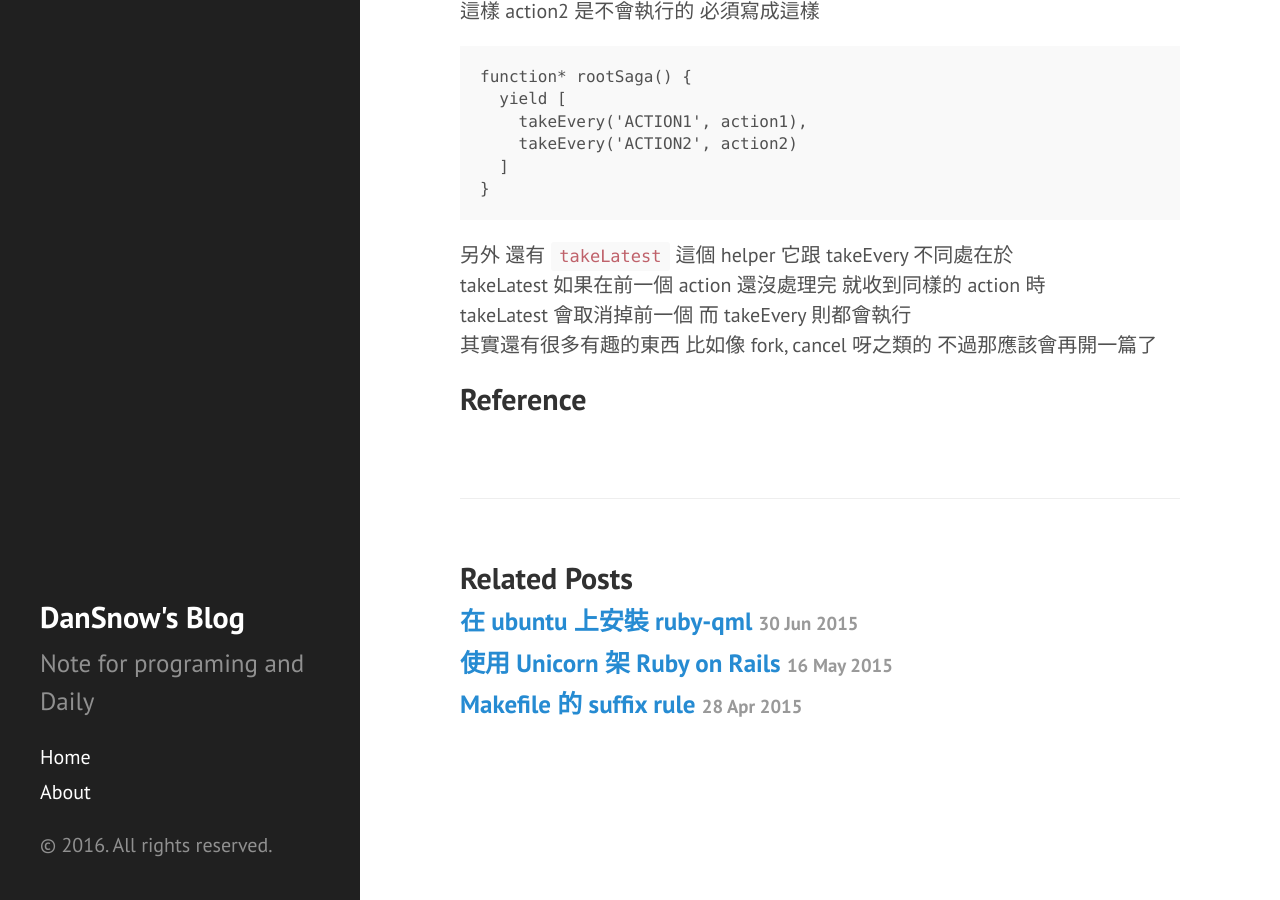
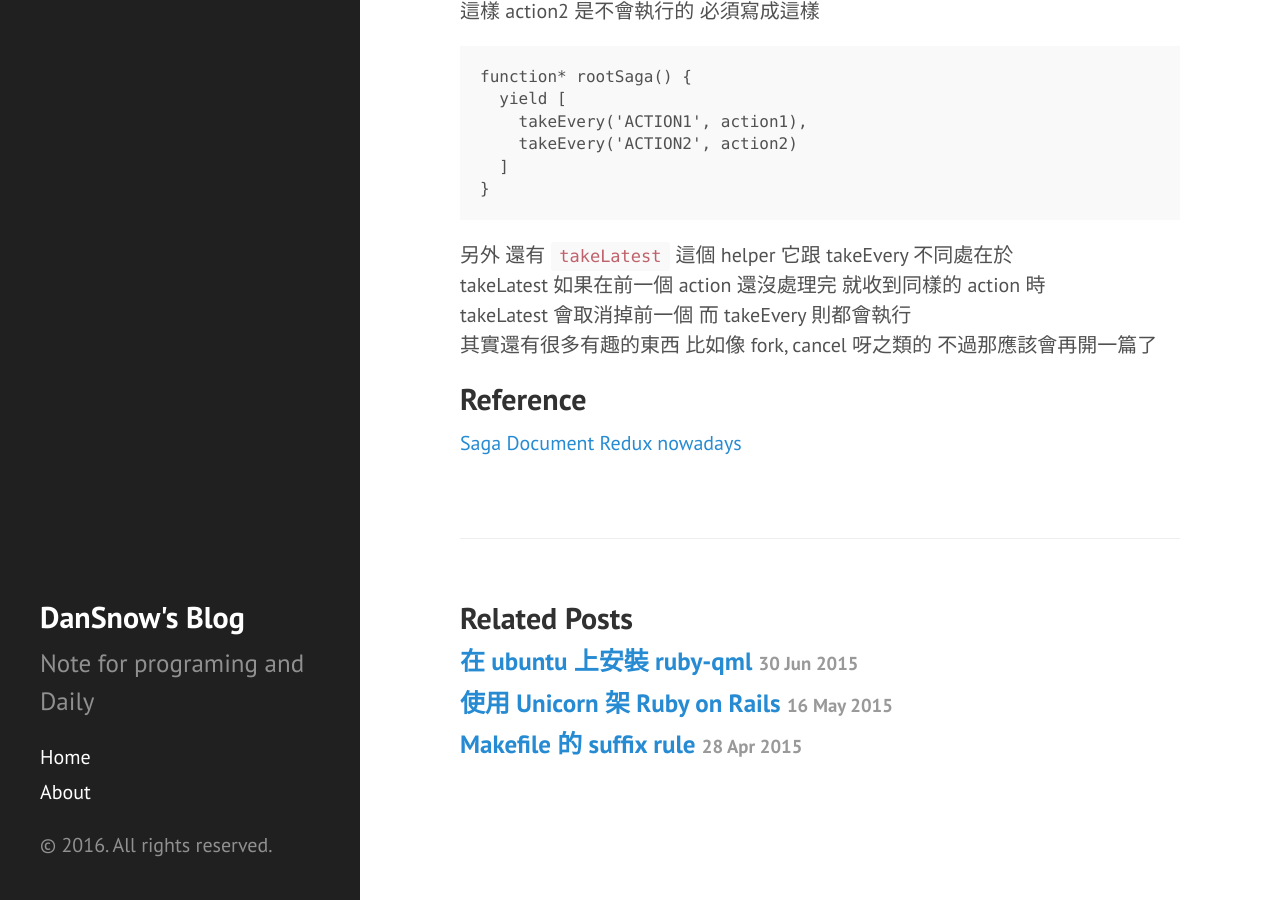
Before and after one commit to DanSnow/DanSnow.github.io, a Jekyll site: the page built from _posts/2016-5-14-redux-saga.md, in a window 1280 px wide and 900 px high, scrolled down 2791 px. Built offline with Jekyll 4.4.1, drawn with Linux system fonts in a browser that asks for light colours; Markdown is read by kramdown in place of the engine named in the settings.

Commit message:
Fix link

```diff
--- a/_posts/2016-5-14-redux-saga.md
+++ b/_posts/2016-5-14-redux-saga.md
@@ -105,7 +105,7 @@ takeLatest 會取消掉前一個 而 takeEvery 則都會執行
 其實還有很多有趣的東西 比如像 fork, cancel 呀之類的 不過那應該會再開一篇了
 
 ## Reference ##
-[Saga Document]:(http://yelouafi.github.io/redux-saga/index.html)
-[Redux nowadays]:(http://riadbenguella.com/from-actions-creators-to-sagas-redux-upgraded/)
+[Saga Document](http://yelouafi.github.io/redux-saga/index.html)
+[Redux nowadays](http://riadbenguella.com/from-actions-creators-to-sagas-redux-upgraded/)
 
 [mdn-yield-star]: https://developer.mozilla.org/en-US/docs/Web/JavaScript/Reference/Operators/yield*
```
